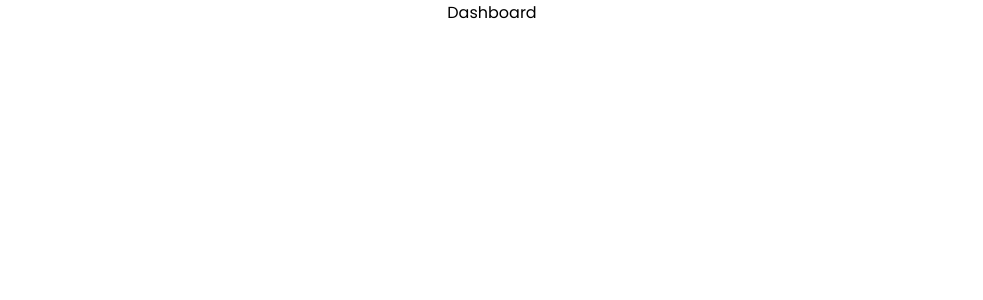
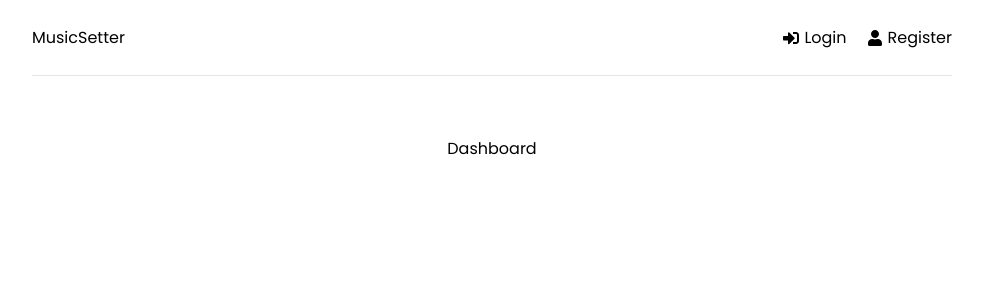
Before and after one commit to marlon3lee/MusicApp, a React (Create React App) app in the folder frontend/: page / in a window 1280 px wide. Shown: the top 300 px of the page, without its empty margins (148-1131 px from the left). Built offline with nearby package versions, Linux system fonts and the light colour scheme.

Commit message:
header and navigation

```diff
--- a/frontend/package.json
+++ b/frontend/package.json
@@ -9,6 +9,7 @@
     "@testing-library/user-event": "^14.4.3",
     "react": "^18.2.0",
     "react-dom": "^18.2.0",
+    "react-icons": "^4.8.0",
     "react-redux": "^8.0.5",
     "react-router-dom": "^6.8.2",
     "react-scripts": "5.0.1",
--- a/frontend/src/App.js
+++ b/frontend/src/App.js
@@ -1,13 +1,17 @@
 import { BrowserRouter as Router, Routes, Route } from "react-router-dom";
+import Header from "./components/Header";
 import Dashboard from "./pages/Dashboard";
 import Register from "./pages/Register";
 import Login from "./pages/Login";
 
 function App() {
   return (
+    // react fragments
+    // <Component /> is used when there are no children but same thing as <Component></Component>
     <>
       <Router>
         <div className="container">
+          <Header/>
           <Routes>
             <Route path='/' element={<Dashboard />} />
             <Route path='/login' element={<Login />} />
--- /dev/null
+++ b/frontend/src/components/Header.jsx
@@ -0,0 +1,26 @@
+import { FaSignInAlt, FaSignOutAlt, FaUser } from "react-icons/fa"; // font awesome library
+import { Link } from "react-router-dom";
+
+function Header() {
+  return (
+    <header className="header">
+      <div className="logo">
+        <Link to='/'>MusicSetter</Link>
+      </div>
+      <ul>
+        <li>
+            <Link to='/login'>
+                <FaSignInAlt /> Login
+            </Link>
+        </li>
+        <li>
+            <Link to='/register'>
+                <FaUser /> Register
+            </Link>
+        </li>
+      </ul>
+    </header>
+  );
+}
+
+export default Header;
```
Also changed, not shown: 1 other file (tests, documents, lock files or other folders).
